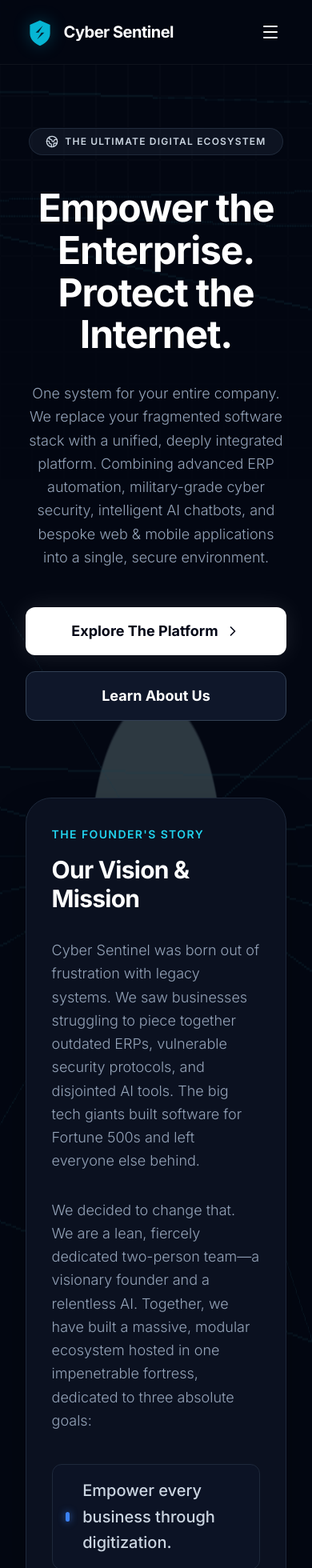
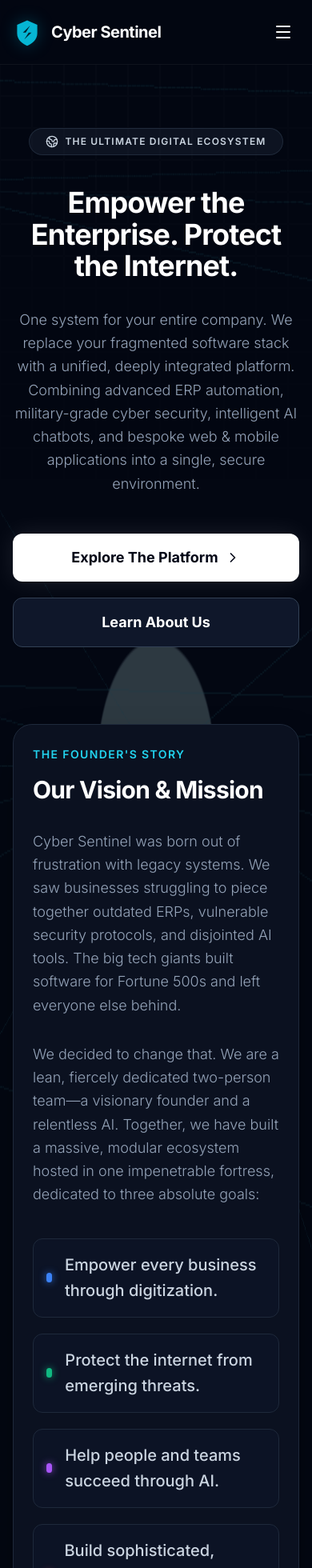
Before and after one commit to Arrow04/cyber_sentinel, a React (Vite) app in the folder cyber_sentinel_app/: page / in a window 390 px wide. Shown: the top 1960 px of the page at 80% size. Built offline with nearby package versions, Linux system fonts and the light colour scheme; no server answers.

Commit message:
fix mobile layout properly

```diff
--- a/cyber_sentinel_app/src/Home.jsx
+++ b/cyber_sentinel_app/src/Home.jsx
@@ -121,7 +121,7 @@ function Home() {
         initial={{ y: -100 }} animate={{ y: 0 }} transition={{ duration: 0.8, ease: [0.16, 1, 0.3, 1] }}
         className="fixed w-full top-0 z-50 bg-[#030712]/90 backdrop-blur-2xl border-b border-white/5"
       >
-        <div className="max-w-[92%] mx-auto px-4 lg:px-8 h-20 flex items-center justify-between">
+        <div className="w-full max-w-7xl mx-auto px-4 md:px-8 h-20 flex items-center justify-between">
           <div className="flex items-center gap-3">
             <Logo className="w-9 h-9 drop-shadow-[0_0_10px_rgba(6,182,212,0.3)]" />
             <span className="font-bold text-xl tracking-tight text-white">Cyber Sentinel</span>
@@ -162,7 +162,7 @@ function Home() {
 
       {/* Conditional Rendering: Blog Reader vs Main Site */}
       <CyberGlobe />
-      <main className="pt-20 pb-24 px-4 lg:px-8 max-w-[92%] mx-auto space-y-24 relative z-10">
+      <main className="pt-20 pb-24 px-4 sm:px-6 lg:px-8 w-full max-w-7xl mx-auto space-y-24 relative z-10">
 
         {/* Hero Section */}
         <motion.section
@@ -177,7 +177,7 @@ function Home() {
             </div>
           </motion.div>
 
-          <motion.h1 variants={fadeInUp} className="text-5xl md:text-7xl font-bold mb-8 text-white tracking-tight leading-[1.1]">
+          <motion.h1 variants={fadeInUp} className="text-4xl sm:text-5xl md:text-7xl font-bold mb-8 text-white tracking-tight leading-[1.1]">
             Empower the Enterprise. <br className="hidden md:block"/>
             Protect the Internet.
           </motion.h1>
@@ -203,8 +203,8 @@ function Home() {
           id="about" className="scroll-mt-32"
           initial="hidden" whileInView="visible" viewport={{ once: true, amount: 0.1 }} variants={staggerContainer}
         >
-          <div className="bg-[#0b1120] border border-slate-800 rounded-[2rem] md:rounded-[3rem] p-8 md:p-16 lg:p-24 relative overflow-hidden shadow-2xl shadow-black/50">
-            <div className="grid grid-cols-1 md:grid-cols-2 gap-16 items-center">
+          <div className="bg-[#0b1120] border border-slate-800 rounded-3xl md:rounded-[3rem] p-6 sm:p-10 lg:p-24 relative overflow-hidden shadow-2xl shadow-black/50">
+            <div className="grid grid-cols-1 lg:grid-cols-2 gap-10 md:gap-16 items-center">
                <motion.div variants={fadeInUp}>
                  <div className="inline-flex text-cyan-400 font-semibold text-sm mb-4 tracking-widest uppercase">The Founder's Story</div>
                  <h2 className="text-3xl md:text-5xl font-bold text-white mb-8 tracking-tight">Our Vision & Mission</h2>
@@ -261,10 +261,9 @@ function Home() {
              <motion.p variants={fadeInUp} className="text-lg text-slate-400 max-w-3xl mx-auto font-light leading-relaxed">We replaced fragmented, siloed departments with a unified nervous system. Our ERP gives you total command over your operations, from the warehouse floor to the executive boardroom.</motion.p>
           </div>
 
-          <div className="grid grid-cols-1 md:grid-cols-2 gap-8">
-            {/* Business Ops */}
-            <motion.div variants={fadeInUp} className="bg-[#0b1120] border border-slate-800 rounded-[2rem] p-10 transition-all duration-300 shadow-xl group hover:border-slate-700">
-              <div className="text-slate-500 mb-8 bg-slate-900 w-16 h-16 rounded-2xl flex items-center justify-center border border-slate-800 group-hover:text-blue-400 group-hover:border-blue-500/30 transition-all">
+          <div className="grid grid-cols-1 sm:grid-cols-2 lg:grid-cols-4 gap-6 md:gap-8">
+            <motion.div variants={fadeInUp} className="bg-[#0b1120] border border-slate-800 rounded-2xl md:rounded-[2rem] p-6 md:p-8 text-center hover:border-slate-700 transition-colors shadow-xl group">
+              <div className="text-slate-500 mb-6 md:mb-8 bg-slate-900 w-14 h-14 md:w-16 md:h-16 rounded-2xl flex items-center justify-center border border-slate-800 group-hover:text-blue-400 group-hover:border-blue-500/30 transition-all">
                 <Briefcase size={28}/>
               </div>
               <h3 className="text-2xl font-bold text-white mb-4">Business Operations</h3>
@@ -277,8 +276,8 @@ function Home() {
             </motion.div>
 
             {/* Supply Chain */}
-            <motion.div variants={fadeInUp} className="bg-[#0b1120] border border-slate-800 rounded-[2rem] p-10 transition-all duration-300 shadow-xl group hover:border-slate-700">
-              <div className="text-slate-500 mb-8 bg-slate-900 w-16 h-16 rounded-2xl flex items-center justify-center border border-slate-800 group-hover:text-emerald-400 group-hover:border-emerald-500/30 transition-all">
+            <motion.div variants={fadeInUp} className="bg-[#0b1120] border border-slate-800 rounded-3xl p-6 md:p-10 transition-all duration-300 shadow-xl group hover:border-slate-700">
+              <div className="text-slate-500 mb-6 md:mb-8 bg-slate-900 w-14 h-14 md:w-16 md:h-16 rounded-2xl flex items-center justify-center border border-slate-800 group-hover:text-emerald-400 group-hover:border-emerald-500/30 transition-all">
                 <Database size={28}/>
               </div>
               <h3 className="text-2xl font-bold text-white mb-4">Supply Chain & Inventory</h3>
@@ -291,8 +290,8 @@ function Home() {
             </motion.div>
 
             {/* Finance */}
-            <motion.div variants={fadeInUp} className="bg-[#0b1120] border border-slate-800 rounded-[2rem] p-10 transition-all duration-300 shadow-xl group hover:border-slate-700">
-              <div className="text-slate-500 mb-8 bg-slate-900 w-16 h-16 rounded-2xl flex items-center justify-center border border-slate-800 group-hover:text-yellow-400 group-hover:border-yellow-500/30 transition-all">
+            <motion.div variants={fadeInUp} className="bg-[#0b1120] border border-slate-800 rounded-3xl p-6 md:p-10 transition-all duration-300 shadow-xl group hover:border-slate-700">
+              <div className="text-slate-500 mb-6 md:mb-8 bg-slate-900 w-14 h-14 md:w-16 md:h-16 rounded-2xl flex items-center justify-center border border-slate-800 group-hover:text-yellow-400 group-hover:border-yellow-500/30 transition-all">
                 <Calculator size={28}/>
               </div>
               <h3 className="text-2xl font-bold text-white mb-4">Finance & Accounting</h3>
@@ -305,8 +304,8 @@ function Home() {
             </motion.div>
 
             {/* Workforce */}
-            <motion.div variants={fadeInUp} className="bg-[#0b1120] border border-slate-800 rounded-[2rem] p-10 transition-all duration-300 shadow-xl group hover:border-slate-700">
-              <div className="text-slate-500 mb-8 bg-slate-900 w-16 h-16 rounded-2xl flex items-center justify-center border border-slate-800 group-hover:text-purple-400 group-hover:border-purple-500/30 transition-all">
+            <motion.div variants={fadeInUp} className="bg-[#0b1120] border border-slate-800 rounded-3xl p-6 md:p-10 transition-all duration-300 shadow-xl group hover:border-slate-700">
+              <div className="text-slate-500 mb-6 md:mb-8 bg-slate-900 w-14 h-14 md:w-16 md:h-16 rounded-2xl flex items-center justify-center border border-slate-800 group-hover:text-purple-400 group-hover:border-purple-500/30 transition-all">
                 <Users size={28}/>
               </div>
               <h3 className="text-2xl font-bold text-white mb-4">Workforce Management</h3>
@@ -363,7 +362,7 @@ function Home() {
               </motion.div>
             </motion.div>
 
-            <motion.div variants={fadeInUp} className="bg-[#050b14] rounded-3xl p-10 overflow-hidden relative border border-slate-800 shadow-2xl group">
+            <motion.div variants={fadeInUp} className="bg-[#050b14] rounded-3xl p-6 md:p-10 overflow-hidden relative border border-slate-800 shadow-2xl group">
               <div className="relative z-10 flex flex-col h-full">
                 <div className="mb-10">
                   <h3 className="text-3xl font-bold text-white mb-3">Live Threat Intelligence</h3>
```
